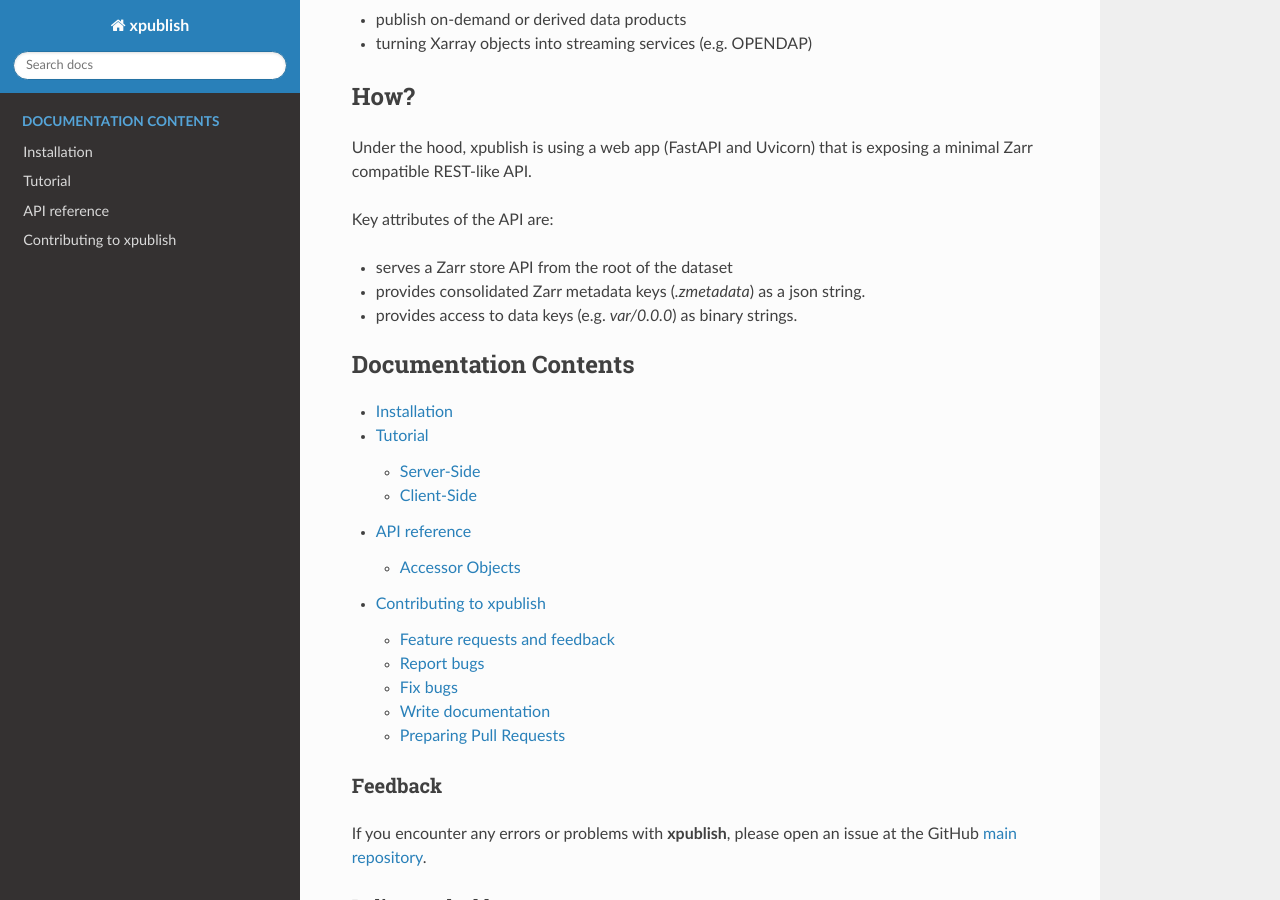
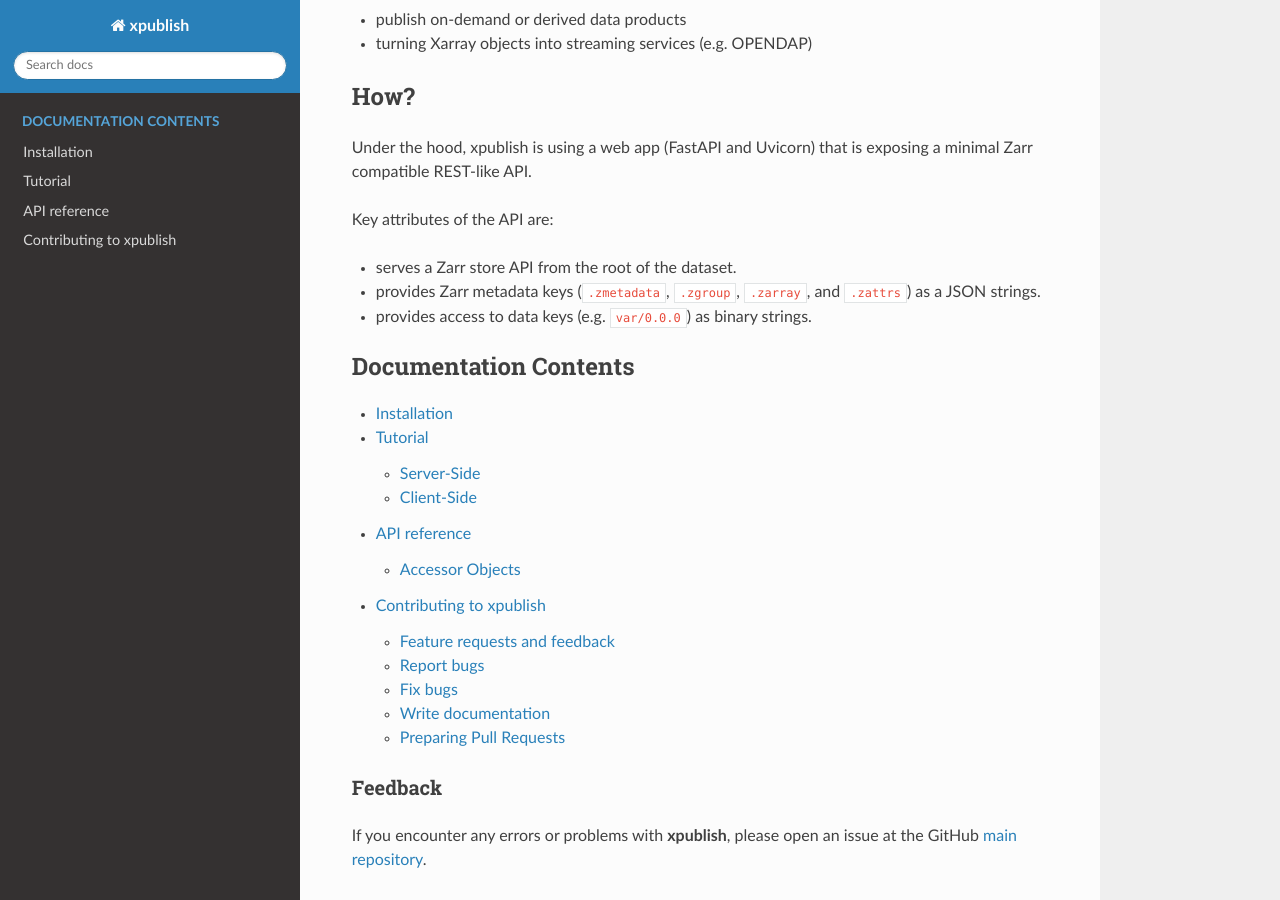
Before and after one commit to xpublish-community/xpublish, a Sphinx documentation site: the page built from docs/source/index.rst, in a window 1280 px wide and 900 px high, scrolled down 735 px. Built offline with Sphinx 7.4.7 and the Read the Docs theme 2.0.0, drawn with Linux system fonts in a browser that asks for light colours; the version number could not be read and is left out.

```diff
--- a/docs/source/index.rst
+++ b/docs/source/index.rst
@@ -53,9 +53,9 @@ exposing a minimal Zarr compatible REST-like API.
 
 Key attributes of the API are:
 
-- serves a Zarr store API from the root of the dataset
-- provides consolidated Zarr metadata keys (`.zmetadata`) as a json string.
-- provides access to data keys (e.g. `var/0.0.0`) as binary strings.
+- serves a Zarr store API from the root of the dataset.
+- provides Zarr metadata keys (``.zmetadata``, ``.zgroup``, ``.zarray``, and ``.zattrs``) as a JSON strings.
+- provides access to data keys (e.g. ``var/0.0.0``) as binary strings.
 
 .. toctree::
    :maxdepth: 2
```
Also changed, not shown: docs/source/tutorial.rst (+24 -11 lines), 3 other files.
